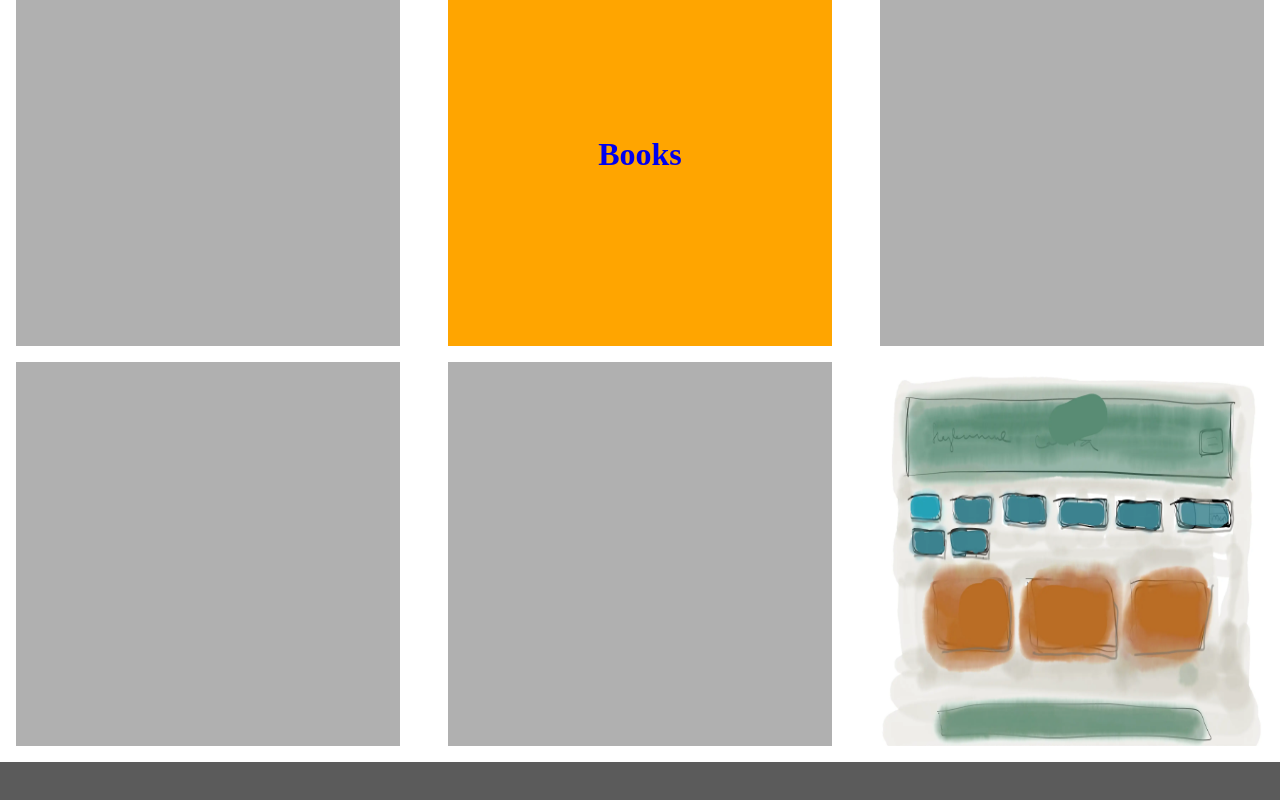
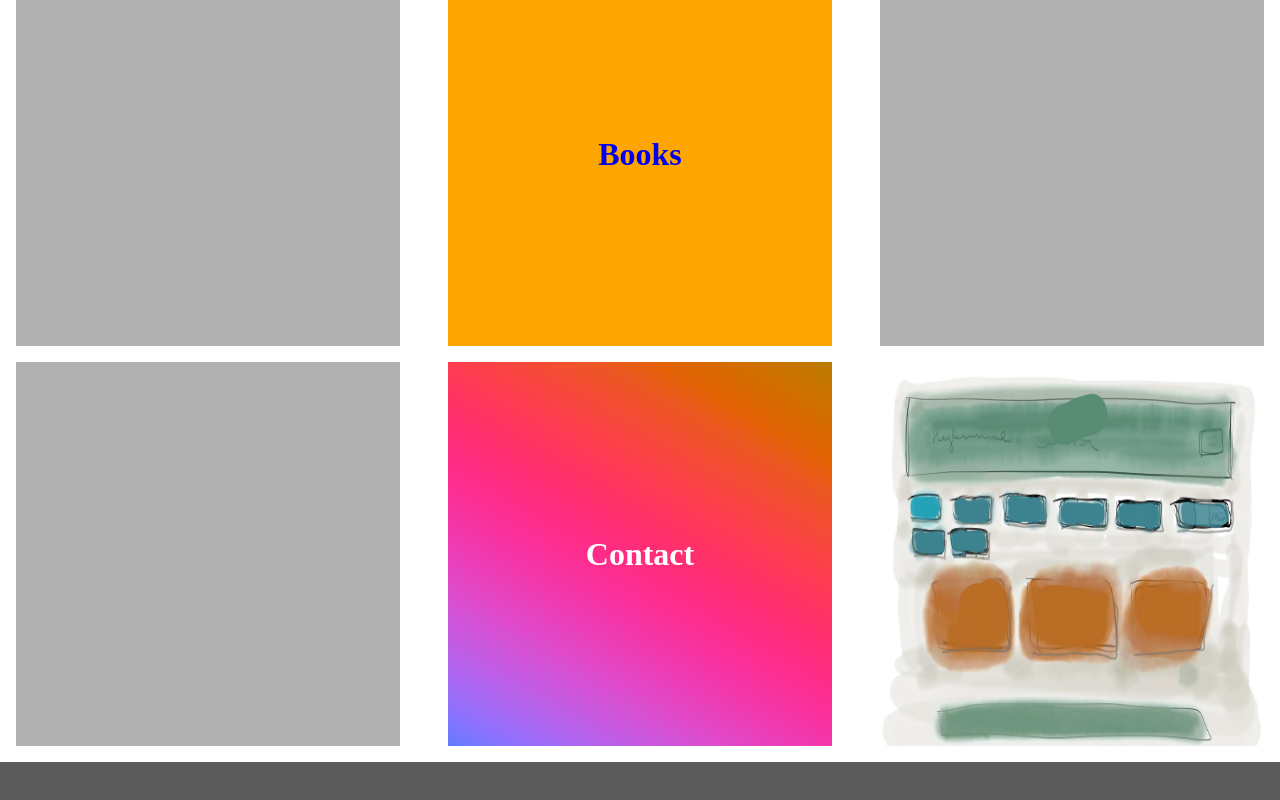
Before and after one commit to villivald/villivald.com, a Next.js app: page / in a window 1280 px wide. Shown: the part 574-1374 px from the top of the page. Built offline with nearby package versions, Linux system fonts and the light colour scheme; a web font is replaced by a local one.

Commit message:
add gradient grid card (contact)

```diff
--- a/components/Grid.tsx
+++ b/components/Grid.tsx
@@ -5,6 +5,7 @@ import BooksGrid from "./gridComponents/BooksGrid";
 import KoripallopaikatGrid from "./gridComponents/KoripallopaikatGrid";
 import BlogGrid from "./gridComponents/BlogGrid";
 import OldGrid from "./gridComponents/OldGrid";
+import ContactGrid from "./gridComponents/ContactGrid";
 
 const Grid = () => {
   return (
@@ -31,7 +32,7 @@ const Grid = () => {
         <div></div>
       </Link>
       <Link href="/contact">
-        <div></div>
+        <ContactGrid />
       </Link>
       <Link href="/old">
         <OldGrid />
--- /dev/null
+++ b/components/gridComponents/ContactGrid.tsx
@@ -0,0 +1,11 @@
+import styles from "../../styles/grid/ContactGrid.module.css";
+
+const ContactGrid = () => {
+  return (
+    <div className={styles.container}>
+      <h1>Contact</h1>
+    </div>
+  );
+};
+
+export default ContactGrid;
--- /dev/null
+++ b/styles/grid/ContactGrid.module.css
@@ -0,0 +1,45 @@
+@property --a {
+  syntax: "<angle>";
+  inherits: false;
+  initial-value: 30deg;
+}
+
+.container {
+  --a: 30deg;
+  background-image: linear-gradient(
+    var(--a),
+    #617cff,
+    #8a73ff,
+    #a769f4,
+    #bf5ee6,
+    #d253d7,
+    #e247c6,
+    #ee3cb4,
+    #f733a2,
+    #fd2d8f,
+    #ff2c7c,
+    #ff306a,
+    #ff3858,
+    #fb4246,
+    #f44d34,
+    #ec5721,
+    #e26204,
+    #d66b00,
+    #c97400,
+    #bb7c00
+  );
+  width: 100%;
+  height: 100%;
+  display: flex;
+  justify-content: center;
+  align-items: center;
+  transition: --a 3s ease-in-out;
+}
+
+.container h1 {
+  color: white;
+}
+
+.container:hover {
+  --a: 240deg;
+}
```
